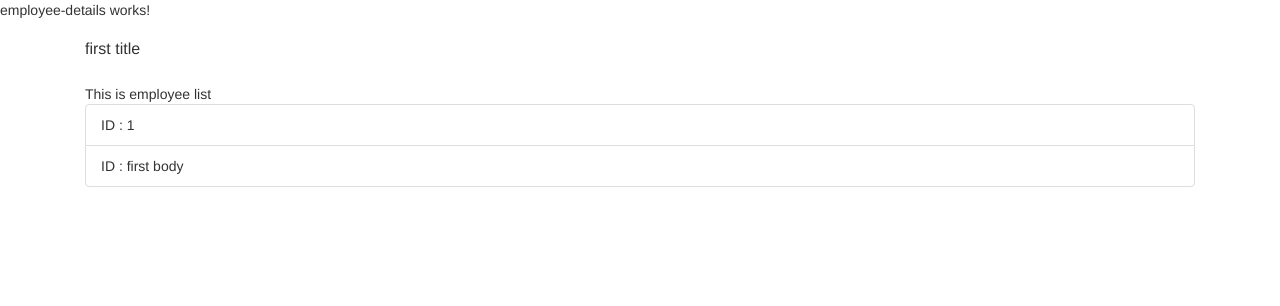
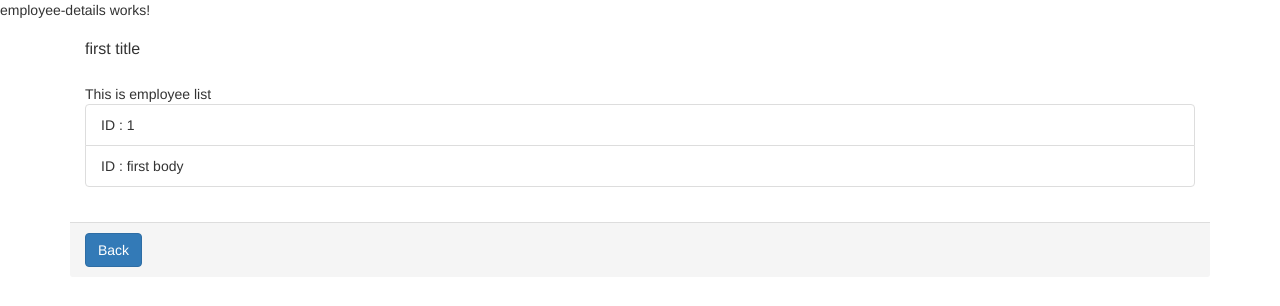
Before and after one commit to mohsinhassan/angular_routing, an Angular app: page /employees/1 in a window 1280 px wide. Shown: the top 306 px of the page. Built offline with nearby package versions, Linux system fonts and the light colour scheme.

Commit message:
get rout parameter from map and add back button

```diff
--- a/src/app/employees/employee-details.component.html
+++ b/src/app/employees/employee-details.component.html
@@ -27,6 +27,11 @@
             </li> -->
           </ul>
           </div>
+          <div class="panel-footer">
+            <button class="btn btn-primary" routerLink="/list">Back</button>
+              <!-- <a href="routerLink='/list'"> Back </a> -->
+
+          </div>
 
 
       </div>
--- a/src/app/employees/employee-details.component.ts
+++ b/src/app/employees/employee-details.component.ts
@@ -13,8 +13,9 @@ export class EmployeeDetailsComponent implements OnInit {
 
 
   ngOnInit() {
-    const id = +this._aRouter.snapshot.params['id'];
+    const id = +this._aRouter.snapshot.paramMap.get('id');
     this.employee = this._employeeService.getEmployee(id);
+
   }
 
 }
```
